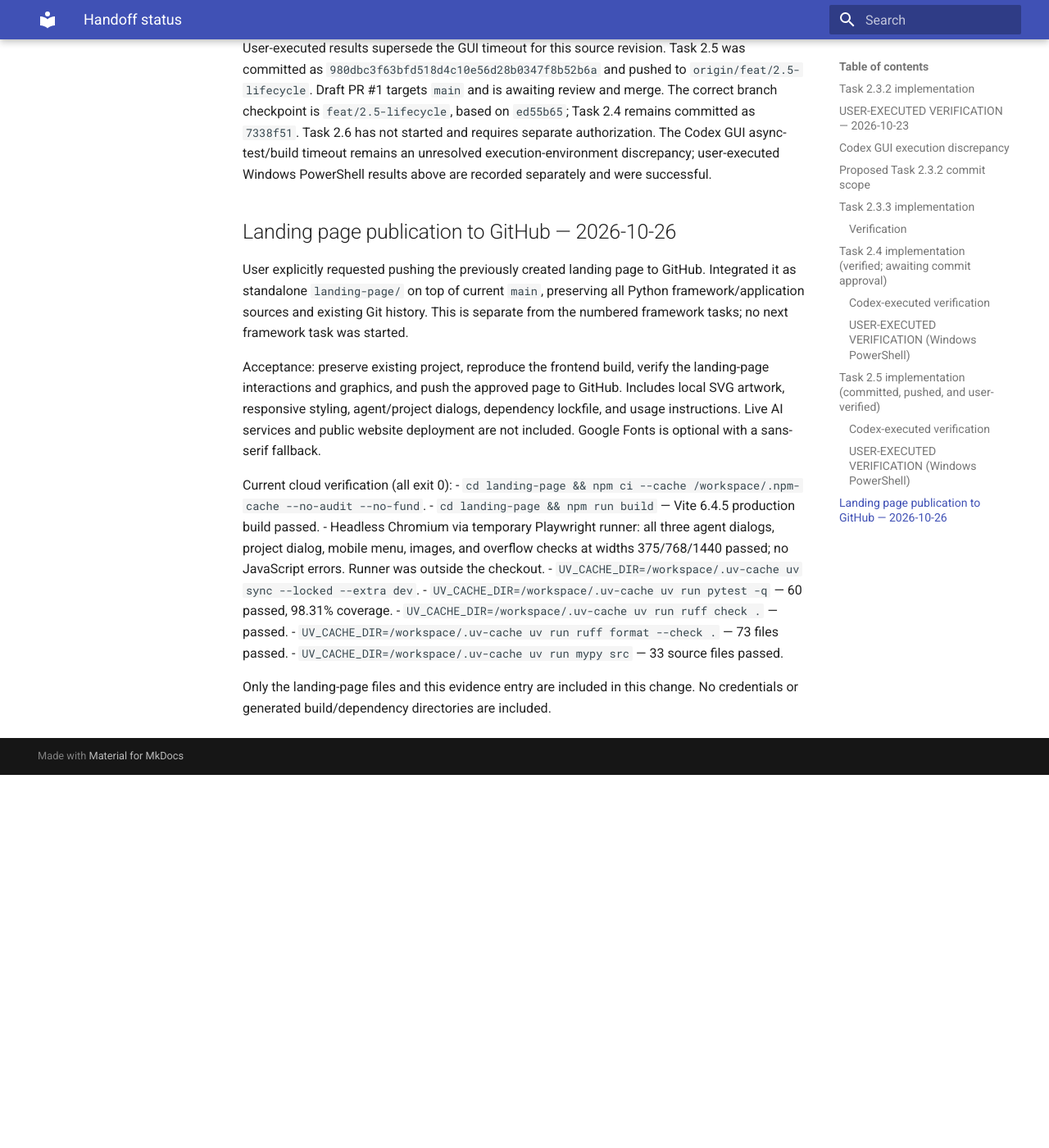
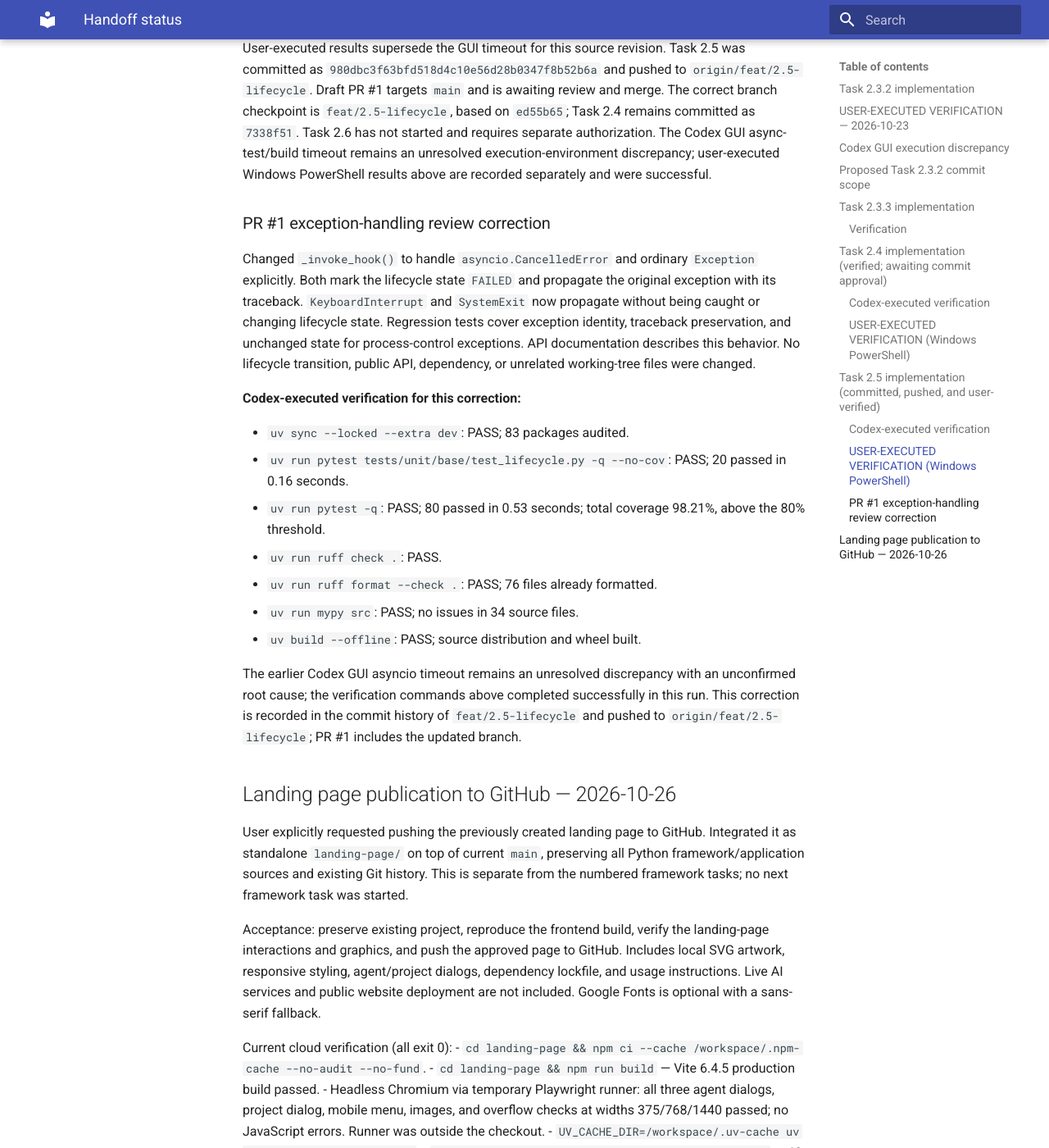
Before and after one commit to anfazmzbd-aus/ai-agriflow, an MkDocs documentation site: the page built from docs/handoff/STATUS.md, in a window 1280 px wide and 1400 px high, scrolled down 5634 px. Shown: the whole window at 82% size. Built offline with MkDocs 1.6.1 and Material for MkDocs 9.7.7, drawn with Linux system fonts in a browser that asks for light colours; before the commit the page ends 6579 px from its top, so only the background shows below that.

Commit message:
fix(core): handle lifecycle cancellation and exceptions explicitly

```diff
--- a/docs/handoff/STATUS.md
+++ b/docs/handoff/STATUS.md
@@ -201,6 +201,34 @@ separate authorization. The Codex GUI async-test/build timeout remains an
 unresolved execution-environment discrepancy; user-executed Windows PowerShell
 results above are recorded separately and were successful.
 
+### PR #1 exception-handling review correction
+
+Changed `_invoke_hook()` to handle `asyncio.CancelledError` and ordinary
+`Exception` explicitly. Both mark the lifecycle state `FAILED` and propagate the
+original exception with its traceback. `KeyboardInterrupt` and `SystemExit` now
+propagate without being caught or changing lifecycle state. Regression tests cover
+exception identity, traceback preservation, and unchanged state for process-control
+exceptions. API documentation describes this behavior. No lifecycle transition,
+public API, dependency, or unrelated working-tree files were changed.
+
+**Codex-executed verification for this correction:**
+
+- `uv sync --locked --extra dev`: PASS; 83 packages audited.
+- `uv run pytest tests/unit/base/test_lifecycle.py -q --no-cov`: PASS; 20 passed
+  in 0.16 seconds.
+- `uv run pytest -q`: PASS; 80 passed in 0.53 seconds; total coverage 98.21%,
+  above the 80% threshold.
+- `uv run ruff check .`: PASS.
+- `uv run ruff format --check .`: PASS; 76 files already formatted.
+- `uv run mypy src`: PASS; no issues in 34 source files.
+- `uv build --offline`: PASS; source distribution and wheel built.
+
+The earlier Codex GUI asyncio timeout remains an unresolved discrepancy with an
+unconfirmed root cause; the verification commands above completed successfully in
+this run. This correction is recorded in the commit history of
+`feat/2.5-lifecycle` and pushed to `origin/feat/2.5-lifecycle`; PR #1 includes the
+updated branch.
+
 ## Landing page publication to GitHub — 2026-10-26
 
 User explicitly requested pushing the previously created landing page to GitHub.
```
Also changed, not shown: docs/api/agentos.md (+6 -4 lines), 2 other files.
